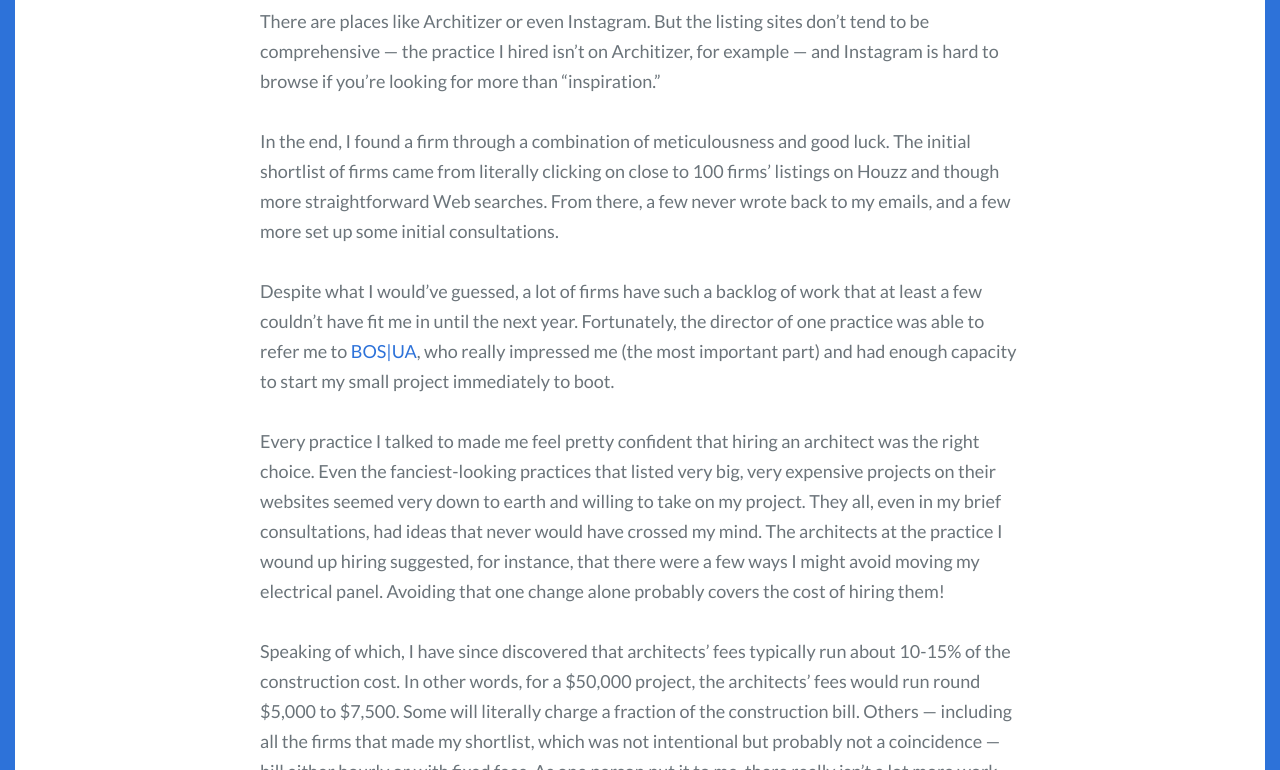
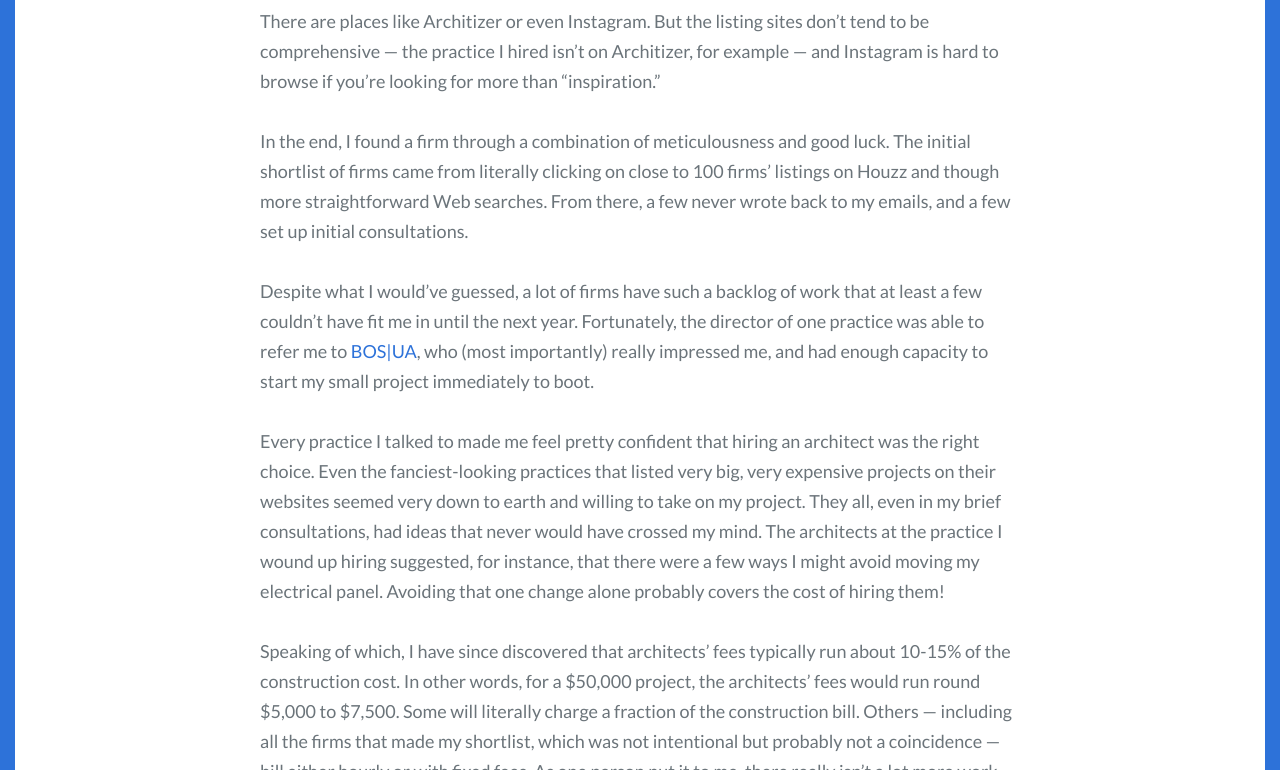
Before and after one commit to jkibe/kitchen145, a Jekyll site: the page built from _posts/2020-10-04-finding-an-architect.md, in a window 1280 px wide and 900 px high, scrolled down 2440 px, cut to the strip 130-900 px from the top of the window. Built offline with Jekyll 4.4.1, drawn with Linux system fonts in a browser that asks for light colours; some web fonts are replaced.

Commit message:
Small edit

```diff
--- a/_posts/2020-10-04-finding-an-architect.md
+++ b/_posts/2020-10-04-finding-an-architect.md
@@ -25,9 +25,9 @@ Whether it's being in New England or being in the US more generally, most firms
 
 There are places like Architizer or even Instagram. But the listing sites don't tend to be comprehensive --- the practice I hired isn't on Architizer, for example --- and Instagram is hard to browse if you're looking for more than "inspiration."
 
-In the end, I found a firm through a combination of meticulousness and good luck. The initial shortlist of firms came from literally clicking on close to 100 firms' listings on Houzz and though more straightforward Web searches. From there, a few never wrote back to my emails, and a few more set up some initial consultations.
+In the end, I found a firm through a combination of meticulousness and good luck. The initial shortlist of firms came from literally clicking on close to 100 firms' listings on Houzz and though more straightforward Web searches. From there, a few never wrote back to my emails, and a few set up initial consultations.
 
-Despite what I would've guessed, a lot of firms have such a backlog of work that at least a few couldn't have fit me in until the next year. Fortunately, the director of one practice was able to refer me to <a href="https://bos-ua.com/about/">BOS|UA</a>, who really impressed me (the most important part) and had enough capacity to start my small project immediately to boot.
+Despite what I would've guessed, a lot of firms have such a backlog of work that at least a few couldn't have fit me in until the next year. Fortunately, the director of one practice was able to refer me to <a href="https://bos-ua.com/about/">BOS|UA</a>, who (most importantly) really impressed me, and had enough capacity to start my small project immediately to boot.
 
 Every practice I talked to made me feel pretty confident that hiring an architect was the right choice. Even the fanciest-looking practices that listed very big, very expensive projects on their websites seemed very down to earth and willing to take on my project. They all, even in my brief consultations, had ideas that never would have crossed my mind. The architects at the practice I wound up hiring suggested, for instance, that there were a few ways I might avoid moving my electrical panel. Avoiding that one change alone probably covers the cost of hiring them!
 
```
Also changed, not shown: 2 other files.
